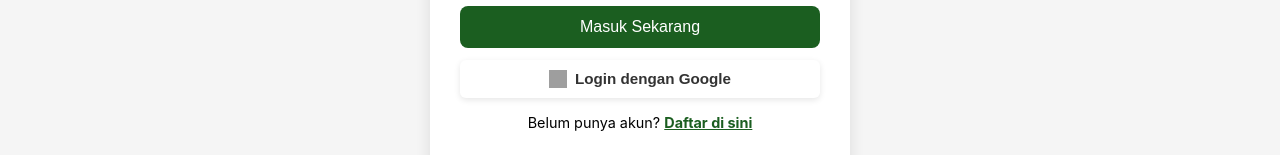
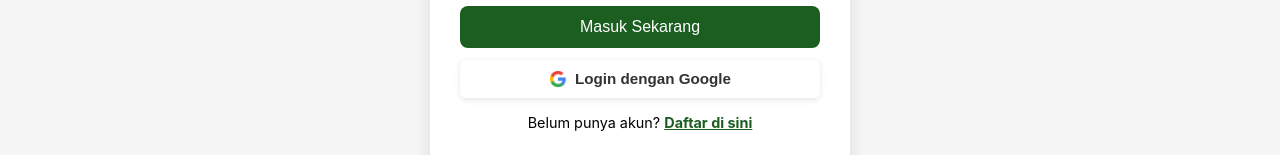
Before and after one commit to komposID/komposid-web, a React (Create React App) app: page /login in a window 1280 px wide. Shown: the part 415-570 px from the top of the page. Built offline with nearby package versions, Linux system fonts and the light colour scheme; no server answers; grey boxes are pictures that could not be loaded.

Commit message:
Fix Google icon path for login and signup

```diff
--- a/src/pages/LoginAdmin.js
+++ b/src/pages/LoginAdmin.js
@@ -73,11 +73,12 @@ function LoginAdmin() {
 
         <div style={{ marginTop: '12px' }}>
           <button onClick={handleGoogleLogin} style={styles.googleBtn}>
-            <img
-              src="https://upload.wikimedia.org/wikipedia/commons/thumb/5/53/Google_%22G%22_Logo.svg/512px-Google_%22G%22_Logo.svg.png"
-              alt="Google"
-              style={styles.icon}
-            />
+<img
+  src="/assets/google-icon.png"
+  alt="Google"
+  style={styles.icon}
+/>
+
             Login dengan Google
           </button>
         </div>
--- a/src/pages/Signup.js
+++ b/src/pages/Signup.js
@@ -104,11 +104,11 @@ function Signup() {
 
         <div style={{ margin: '16px 0' }}>
           <button onClick={handleGoogleSignup} style={styles.socialBtn}>
-            <img
-              src="https://upload.wikimedia.org/wikipedia/commons/thumb/5/53/Google_%22G%22_Logo.svg/512px-Google_%22G%22_Logo.svg.png"
-              alt="Google"
-              style={styles.icon}
-            />
+<img
+  src="/assets/google-icon.png"
+  alt="Google"
+  style={styles.icon}
+/>
             Daftar / Login dengan Google
           </button>
         </div>
```
Also changed, not shown: public/assets/google-icon.png (added).
